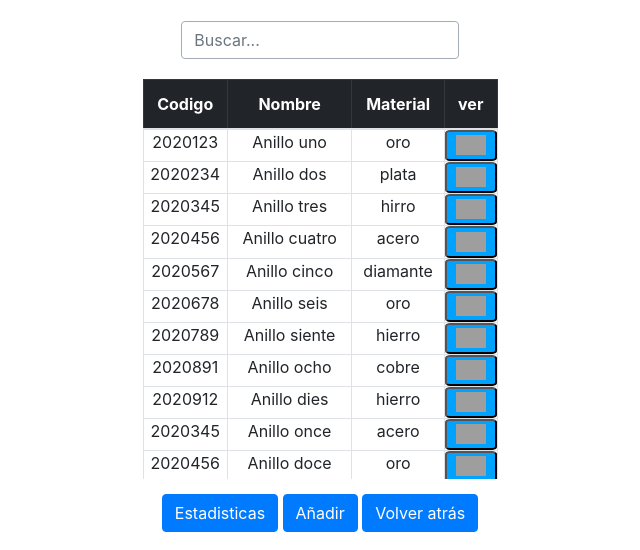
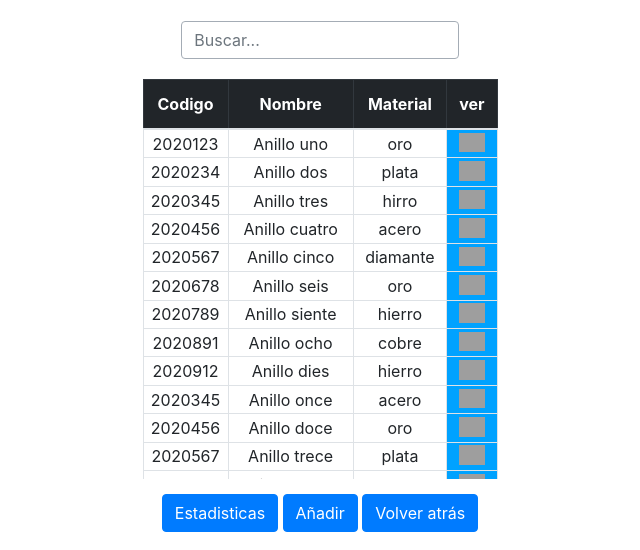
Before and after one commit to jc30flores/jewerly_project, a plain HTML site: page Joyeria/productos/anillos.html in a window 1280 px wide. Shown: the part 101-651 px from the top of the page, without its empty margins (320-960 px from the left). Drawn offline with nearby package versions, Linux system fonts and the light colour scheme; grey boxes are pictures that could not be loaded.

Commit message:
funcion a botones ver

```diff
--- a/Joyeria/estilos_productos.css
+++ b/Joyeria/estilos_productos.css
@@ -33,7 +33,7 @@ font-size: inherit;
 line-height: inherit;
 }
 
-/* estilos de tabla y botones */
+/* estilos de tabla */
 .barra_desplasamiento{
   background-color: rgb(255, 255, 255);
   height: 400px;
@@ -60,33 +60,37 @@ line-height: inherit;
 
 }
 
-.eliminar0{
-  color: black;
-  background-color: white;
+/*estilos de botones*/
+
+.fondo_btn{
   width: 100%;
   height: 100%;
+  margin-top: 0px;
+  margin-bottom: 0px;
+  background-color: rgb(0, 162, 255);
+  border-color: black;
+  border: 1px;
+  }
+
+.imagen_de_ojo{
+  color: rgb(255, 255, 255);
+  background-color: rgb(0, 162, 255);
+  width: 70%;
+  height: 70%;
   border-radius: 0%;
-  border:0px;
+  margin-bottom: 4px;
 }
 
-.eliminar2{
-  width: 30px;
-  height: 20px;
-  margin-top: 0px;
-  margin-bottom: 3px;
+/*estilos de celdas de la tabla*/
+.table td {
+  padding: 0.00rem;
+  border-top: 1px solid #dee2e6;
+  text-align: center;
+  vertical-align: middle;
+
   }
 
-.ver{
-  color: rgb(10, 10, 10);
-  background-color: rgb(0, 162, 255);
-  width: 100%;
-  height: 100%;
-  border-radius: 10%;
-}
-
-
-.table td {
-  padding: 0.00rem;
-  vertical-align: top;
-  border-top: 1px solid #dee2e6;
-}
+/*estilos de las columnas*/
+ .columna_ver{
+  width: 35px;
+ }
--- a/Joyeria/productos/anillos.html
+++ b/Joyeria/productos/anillos.html
@@ -78,16 +78,18 @@
                         <th scope="col">Codigo</th>
                         <th scope="col">Nombre</th>
                         <th scope="col">Material</th>
-                        <th scope="row">ver</th>
+                        <th scope="row" class="columna_ver">ver</th>
                       </tr>
                     </thead>
                     <tr>
                       <td scope="row ">2020123</td>
                       <td scope="row">Anillo uno</td>
                       <td scope="row">oro</td>
-                      <td> <button type="button" class="ver">
-                        <img class="eliminar2" src="https://th.bing.com/th/id/R.46b765994dab1f2fc559bc743148570d?rik=cBVkUjOv3GVs7w&riu=http%3a%2f%2fstatic1.squarespace.com%2fstatic%2f5ba292ed0dbda3aec8b0591c%2ft%2f5c61a0b7104c7b297f383020%2f1549902009519%2fmark.png%3fformat%3d1500w&ehk=4qsZOjWTvLt%2fhF5itsIJuU%2blLsVc3D7PD%2f261bKkZd4%3d&risl=&pid=ImgRaw&r=0"
-                        alt="boton basurero">
+                      <td>
+                        <button type="button" class="fondo_btn">
+                        <a href="../productos/ver_productos/vista_productos.html">
+                          <img src="https://th.bing.com/th/id/R.46b765994dab1f2fc559bc743148570d?rik=cBVkUjOv3GVs7w&riu=http%3a%2f%2fstatic1.squarespace.com%2fstatic%2f5ba292ed0dbda3aec8b0591c%2ft%2f5c61a0b7104c7b297f383020%2f1549902009519%2fmark.png%3fformat%3d1500w&ehk=4qsZOjWTvLt%2fhF5itsIJuU%2blLsVc3D7PD%2f261bKkZd4%3d&risl=&pid=ImgRaw&r=0" alt="imagen_button" class="imagen_de_ojo">
+                        </a>
                        </button>                     <!--estos enlacens que estan dentro de la etiqueta button se pueden colocar en un solo lugar y enlazar por medio de ID para que no este en cada etiqueta el enlace -->
                         </td>
                     </tr>
@@ -95,9 +97,11 @@
                       <td scope="row ">2020234</td>
                       <td scope="row">Anillo dos </td>
                       <td scope="row">plata</td>
-                      <td> <button type="button" class="ver">
-                        <img class="eliminar2" src="https://th.bing.com/th/id/R.46b765994dab1f2fc559bc743148570d?rik=cBVkUjOv3GVs7w&riu=http%3a%2f%2fstatic1.squarespace.com%2fstatic%2f5ba292ed0dbda3aec8b0591c%2ft%2f5c61a0b7104c7b297f383020%2f1549902009519%2fmark.png%3fformat%3d1500w&ehk=4qsZOjWTvLt%2fhF5itsIJuU%2blLsVc3D7PD%2f261bKkZd4%3d&risl=&pid=ImgRaw&r=0"
-                        alt="boton basurero">
+                      <td>
+                        <button type="button" class="fondo_btn">
+                          <a href="../productos/ver_productos/vista_productos.html">
+                            <img src="https://th.bing.com/th/id/R.46b765994dab1f2fc559bc743148570d?rik=cBVkUjOv3GVs7w&riu=http%3a%2f%2fstatic1.squarespace.com%2fstatic%2f5ba292ed0dbda3aec8b0591c%2ft%2f5c61a0b7104c7b297f383020%2f1549902009519%2fmark.png%3fformat%3d1500w&ehk=4qsZOjWTvLt%2fhF5itsIJuU%2blLsVc3D7PD%2f261bKkZd4%3d&risl=&pid=ImgRaw&r=0" alt="imagen_button" class="imagen_de_ojo">
+                          </a>
                          </button>
                         </td>
                     </tr>
@@ -105,9 +109,11 @@
                       <td scope="row ">2020345</td>
                       <td scope="row">Anillo tres </td>
                       <td scope="row">hirro</td>
-                      <td> <button type="button" class="ver">
-                        <img class="eliminar2" src="https://th.bing.com/th/id/R.46b765994dab1f2fc559bc743148570d?rik=cBVkUjOv3GVs7w&riu=http%3a%2f%2fstatic1.squarespace.com%2fstatic%2f5ba292ed0dbda3aec8b0591c%2ft%2f5c61a0b7104c7b297f383020%2f1549902009519%2fmark.png%3fformat%3d1500w&ehk=4qsZOjWTvLt%2fhF5itsIJuU%2blLsVc3D7PD%2f261bKkZd4%3d&risl=&pid=ImgRaw&r=0"
-                        alt="boton basurero">
+                      <td>
+                        <button type="button" class="fondo_btn">
+                          <a href="../productos/ver_productos/vista_productos.html">
+                            <img src="https://th.bing.com/th/id/R.46b765994dab1f2fc559bc743148570d?rik=cBVkUjOv3GVs7w&riu=http%3a%2f%2fstatic1.squarespace.com%2fstatic%2f5ba292ed0dbda3aec8b0591c%2ft%2f5c61a0b7104c7b297f383020%2f1549902009519%2fmark.png%3fformat%3d1500w&ehk=4qsZOjWTvLt%2fhF5itsIJuU%2blLsVc3D7PD%2f261bKkZd4%3d&risl=&pid=ImgRaw&r=0" alt="imagen_button" class="imagen_de_ojo">
+                          </a>
                          </button>
                         </td>
                     </tr>
@@ -115,9 +121,11 @@
                       <td scope="row ">2020456</td>
                       <td scope="row">Anillo cuatro </td>
                       <td scope="row">acero</td>
-                      <td> <button type="button" class="ver">
-                        <img class="eliminar2" src="https://th.bing.com/th/id/R.46b765994dab1f2fc559bc743148570d?rik=cBVkUjOv3GVs7w&riu=http%3a%2f%2fstatic1.squarespace.com%2fstatic%2f5ba292ed0dbda3aec8b0591c%2ft%2f5c61a0b7104c7b297f383020%2f1549902009519%2fmark.png%3fformat%3d1500w&ehk=4qsZOjWTvLt%2fhF5itsIJuU%2blLsVc3D7PD%2f261bKkZd4%3d&risl=&pid=ImgRaw&r=0"
-                        alt="boton basurero">
+                      <td>
+                        <button type="button" class="fondo_btn">
+                          <a href="../productos/ver_productos/vista_productos.html">
+                            <img src="https://th.bing.com/th/id/R.46b765994dab1f2fc559bc743148570d?rik=cBVkUjOv3GVs7w&riu=http%3a%2f%2fstatic1.squarespace.com%2fstatic%2f5ba292ed0dbda3aec8b0591c%2ft%2f5c61a0b7104c7b297f383020%2f1549902009519%2fmark.png%3fformat%3d1500w&ehk=4qsZOjWTvLt%2fhF5itsIJuU%2blLsVc3D7PD%2f261bKkZd4%3d&risl=&pid=ImgRaw&r=0" alt="imagen_button" class="imagen_de_ojo">
+                          </a>
                          </button>
                         </td>
                     </tr>
@@ -125,9 +133,11 @@
                       <td scope="row ">2020567</td>
                       <td scope="row">Anillo cinco</td>
                       <td scope="row">diamante</td>
-                      <td> <button type="button" class="ver">
-                        <img class="eliminar2" src="https://th.bing.com/th/id/R.46b765994dab1f2fc559bc743148570d?rik=cBVkUjOv3GVs7w&riu=http%3a%2f%2fstatic1.squarespace.com%2fstatic%2f5ba292ed0dbda3aec8b0591c%2ft%2f5c61a0b7104c7b297f383020%2f1549902009519%2fmark.png%3fformat%3d1500w&ehk=4qsZOjWTvLt%2fhF5itsIJuU%2blLsVc3D7PD%2f261bKkZd4%3d&risl=&pid=ImgRaw&r=0"
-                        alt="boton basurero">
+                      <td>
+                        <button type="button" class="fondo_btn">
+                          <a href="../productos/ver_productos/vista_productos.html"></a>
+                            <img src="https://th.bing.com/th/id/R.46b765994dab1f2fc559bc743148570d?rik=cBVkUjOv3GVs7w&riu=http%3a%2f%2fstatic1.squarespace.com%2fstatic%2f5ba292ed0dbda3aec8b0591c%2ft%2f5c61a0b7104c7b297f383020%2f1549902009519%2fmark.png%3fformat%3d1500w&ehk=4qsZOjWTvLt%2fhF5itsIJuU%2blLsVc3D7PD%2f261bKkZd4%3d&risl=&pid=ImgRaw&r=0" alt="imagen_button" class="imagen_de_ojo">
+                          </a>
                          </button>
                         </td>
                     </tr>
@@ -135,9 +145,11 @@
                       <td scope="row ">2020678</td>
                       <td scope="row">Anillo seis </td>
                       <td scope="row">oro</td>
-                      <td> <button type="button" class="ver">
-                        <img class="eliminar2" src="https://th.bing.com/th/id/R.46b765994dab1f2fc559bc743148570d?rik=cBVkUjOv3GVs7w&riu=http%3a%2f%2fstatic1.squarespace.com%2fstatic%2f5ba292ed0dbda3aec8b0591c%2ft%2f5c61a0b7104c7b297f383020%2f1549902009519%2fmark.png%3fformat%3d1500w&ehk=4qsZOjWTvLt%2fhF5itsIJuU%2blLsVc3D7PD%2f261bKkZd4%3d&risl=&pid=ImgRaw&r=0"
-                        alt="boton basurero">
+                      <td>
+                        <button type="button" class="fondo_btn">
+                          <a href="../productos/ver_productos/vista_productos.html">
+                            <img src="https://th.bing.com/th/id/R.46b765994dab1f2fc559bc743148570d?rik=cBVkUjOv3GVs7w&riu=http%3a%2f%2fstatic1.squarespace.com%2fstatic%2f5ba292ed0dbda3aec8b0591c%2ft%2f5c61a0b7104c7b297f383020%2f1549902009519%2fmark.png%3fformat%3d1500w&ehk=4qsZOjWTvLt%2fhF5itsIJuU%2blLsVc3D7PD%2f261bKkZd4%3d&risl=&pid=ImgRaw&r=0" alt="imagen_button" class="imagen_de_ojo">
+                          </a>
                          </button>
                         </td>
                     </tr>
@@ -145,9 +157,11 @@
                       <td scope="row ">2020789</td>
                       <td scope="row">Anillo siente </td>
                       <td scope="row">hierro</td>
-                      <td> <button type="button" class="ver">
-                        <img class="eliminar2" src="https://th.bing.com/th/id/R.46b765994dab1f2fc559bc743148570d?rik=cBVkUjOv3GVs7w&riu=http%3a%2f%2fstatic1.squarespace.com%2fstatic%2f5ba292ed0dbda3aec8b0591c%2ft%2f5c61a0b7104c7b297f383020%2f1549902009519%2fmark.png%3fformat%3d1500w&ehk=4qsZOjWTvLt%2fhF5itsIJuU%2blLsVc3D7PD%2f261bKkZd4%3d&risl=&pid=ImgRaw&r=0"
-                        alt="boton basurero">
+                      <td>
+                        <button type="button" class="fondo_btn">
+                          <a href="../productos/ver_productos/vista_productos.html">
+                            <img src="https://th.bing.com/th/id/R.46b765994dab1f2fc559bc743148570d?rik=cBVkUjOv3GVs7w&riu=http%3a%2f%2fstatic1.squarespace.com%2fstatic%2f5ba292ed0dbda3aec8b0591c%2ft%2f5c61a0b7104c7b297f383020%2f1549902009519%2fmark.png%3fformat%3d1500w&ehk=4qsZOjWTvLt%2fhF5itsIJuU%2blLsVc3D7PD%2f261bKkZd4%3d&risl=&pid=ImgRaw&r=0" alt="imagen_button" class="imagen_de_ojo">
+                          </a>
                          </button>
                         </td>
                     </tr>
@@ -155,9 +169,11 @@
                       <td scope="row ">2020891</td>
                       <td scope="row">Anillo ocho </td>
                       <td scope="row">cobre</td>
-                      <td> <button type="button" class="ver">
-                        <img class="eliminar2" src="https://th.bing.com/th/id/R.46b765994dab1f2fc559bc743148570d?rik=cBVkUjOv3GVs7w&riu=http%3a%2f%2fstatic1.squarespace.com%2fstatic%2f5ba292ed0dbda3aec8b0591c%2ft%2f5c61a0b7104c7b297f383020%2f1549902009519%2fmark.png%3fformat%3d1500w&ehk=4qsZOjWTvLt%2fhF5itsIJuU%2blLsVc3D7PD%2f261bKkZd4%3d&risl=&pid=ImgRaw&r=0"
-                        alt="boton basurero">
+                      <td>
+                        <button type="button" class="fondo_btn">
+                          <a href="../productos/ver_productos/vista_productos.html">
+                            <img src="https://th.bing.com/th/id/R.46b765994dab1f2fc559bc743148570d?rik=cBVkUjOv3GVs7w&riu=http%3a%2f%2fstatic1.squarespace.com%2fstatic%2f5ba292ed0dbda3aec8b0591c%2ft%2f5c61a0b7104c7b297f383020%2f1549902009519%2fmark.png%3fformat%3d1500w&ehk=4qsZOjWTvLt%2fhF5itsIJuU%2blLsVc3D7PD%2f261bKkZd4%3d&risl=&pid=ImgRaw&r=0" alt="imagen_button" class="imagen_de_ojo">
+                          </a>
                          </button>
                         </td>
                     </tr>
@@ -165,9 +181,11 @@
                       <td scope="row ">2020912</td>
                       <td scope="row">Anillo dies </td>
                       <td scope="row">hierro</td>
-                      <td> <button type="button" class="ver">
-                        <img class="eliminar2" src="https://th.bing.com/th/id/R.46b765994dab1f2fc559bc743148570d?rik=cBVkUjOv3GVs7w&riu=http%3a%2f%2fstatic1.squarespace.com%2fstatic%2f5ba292ed0dbda3aec8b0591c%2ft%2f5c61a0b7104c7b297f383020%2f1549902009519%2fmark.png%3fformat%3d1500w&ehk=4qsZOjWTvLt%2fhF5itsIJuU%2blLsVc3D7PD%2f261bKkZd4%3d&risl=&pid=ImgRaw&r=0"
-                        alt="boton basurero">
+                      <td>
+                        <button type="button" class="fondo_btn">
+                          <a href="../productos/ver_productos/vista_productos.html">
+                            <img src="https://th.bing.com/th/id/R.46b765994dab1f2fc559bc743148570d?rik=cBVkUjOv3GVs7w&riu=http%3a%2f%2fstatic1.squarespace.com%2fstatic%2f5ba292ed0dbda3aec8b0591c%2ft%2f5c61a0b7104c7b297f383020%2f1549902009519%2fmark.png%3fformat%3d1500w&ehk=4qsZOjWTvLt%2fhF5itsIJuU%2blLsVc3D7PD%2f261bKkZd4%3d&risl=&pid=ImgRaw&r=0" alt="imagen_button" class="imagen_de_ojo">
+                          </a>
                          </button>
                         </td>
                     </tr>
@@ -175,9 +193,11 @@
                       <td scope="row ">2020345</td>
                       <td scope="row">Anillo once </td>
                       <td scope="row">acero</td>
-                      <td> <button type="button" class="ver">
-                        <img class="eliminar2" src="https://th.bing.com/th/id/R.46b765994dab1f2fc559bc743148570d?rik=cBVkUjOv3GVs7w&riu=http%3a%2f%2fstatic1.squarespace.com%2fstatic%2f5ba292ed0dbda3aec8b0591c%2ft%2f5c61a0b7104c7b297f383020%2f1549902009519%2fmark.png%3fformat%3d1500w&ehk=4qsZOjWTvLt%2fhF5itsIJuU%2blLsVc3D7PD%2f261bKkZd4%3d&risl=&pid=ImgRaw&r=0"
-                        alt="boton basurero">
+                      <td>
+                        <button type="button" class="fondo_btn">
+                          <a href="../productos/ver_productos/vista_productos.html">
+                            <img src="https://th.bing.com/th/id/R.46b765994dab1f2fc559bc743148570d?rik=cBVkUjOv3GVs7w&riu=http%3a%2f%2fstatic1.squarespace.com%2fstatic%2f5ba292ed0dbda3aec8b0591c%2ft%2f5c61a0b7104c7b297f383020%2f1549902009519%2fmark.png%3fformat%3d1500w&ehk=4qsZOjWTvLt%2fhF5itsIJuU%2blLsVc3D7PD%2f261bKkZd4%3d&risl=&pid=ImgRaw&r=0" alt="imagen_button" class="imagen_de_ojo">
+                          </a>
                          </button>
                         </td>
                     </tr>
@@ -185,9 +205,11 @@
                       <td scope="row ">2020456</td>
                       <td scope="row">Anillo doce </td>
                       <td scope="row">oro</td>
-                      <td> <button type="button" class="ver">
-                        <img class="eliminar2" src="https://th.bing.com/th/id/R.46b765994dab1f2fc559bc743148570d?rik=cBVkUjOv3GVs7w&riu=http%3a%2f%2fstatic1.squarespace.com%2fstatic%2f5ba292ed0dbda3aec8b0591c%2ft%2f5c61a0b7104c7b297f383020%2f1549902009519%2fmark.png%3fformat%3d1500w&ehk=4qsZOjWTvLt%2fhF5itsIJuU%2blLsVc3D7PD%2f261bKkZd4%3d&risl=&pid=ImgRaw&r=0"
-                        alt="boton basurero">
+                      <td>
+                        <button type="button" class="fondo_btn">
+                          <a href="../productos/ver_productos/vista_productos.html">
+                            <img src="https://th.bing.com/th/id/R.46b765994dab1f2fc559bc743148570d?rik=cBVkUjOv3GVs7w&riu=http%3a%2f%2fstatic1.squarespace.com%2fstatic%2f5ba292ed0dbda3aec8b0591c%2ft%2f5c61a0b7104c7b297f383020%2f1549902009519%2fmark.png%3fformat%3d1500w&ehk=4qsZOjWTvLt%2fhF5itsIJuU%2blLsVc3D7PD%2f261bKkZd4%3d&risl=&pid=ImgRaw&r=0" alt="imagen_button" class="imagen_de_ojo">
+                          </a>
                          </button>
                         </td>
                     </tr>
@@ -195,9 +217,11 @@
                       <td scope="row ">2020567</td>
                       <td scope="row">Anillo trece </td>
                       <td scope="row">plata</td>
-                      <td> <button type="button" class="ver">
-                        <img class="eliminar2" src="https://th.bing.com/th/id/R.46b765994dab1f2fc559bc743148570d?rik=cBVkUjOv3GVs7w&riu=http%3a%2f%2fstatic1.squarespace.com%2fstatic%2f5ba292ed0dbda3aec8b0591c%2ft%2f5c61a0b7104c7b297f383020%2f1549902009519%2fmark.png%3fformat%3d1500w&ehk=4qsZOjWTvLt%2fhF5itsIJuU%2blLsVc3D7PD%2f261bKkZd4%3d&risl=&pid=ImgRaw&r=0"
-                        alt="boton basurero">
+                      <td>
+                        <button type="button" class="fondo_btn">
+                          <a href="../productos/ver_productos/vista_productos.html">
+                            <img src="https://th.bing.com/th/id/R.46b765994dab1f2fc559bc743148570d?rik=cBVkUjOv3GVs7w&riu=http%3a%2f%2fstatic1.squarespace.com%2fstatic%2f5ba292ed0dbda3aec8b0591c%2ft%2f5c61a0b7104c7b297f383020%2f1549902009519%2fmark.png%3fformat%3d1500w&ehk=4qsZOjWTvLt%2fhF5itsIJuU%2blLsVc3D7PD%2f261bKkZd4%3d&risl=&pid=ImgRaw&r=0" alt="imagen_button" class="imagen_de_ojo">
+                          </a>
                          </button>
                         </td>
                     </tr>
@@ -205,9 +229,11 @@
                       <td scope="row ">2020678</td>
                       <td scope="row">Anillo catorce </td>
                       <td scope="row">cobre</td>
-                      <td> <button type="button" class="ver">
-                        <img class="eliminar2" src="https://th.bing.com/th/id/R.46b765994dab1f2fc559bc743148570d?rik=cBVkUjOv3GVs7w&riu=http%3a%2f%2fstatic1.squarespace.com%2fstatic%2f5ba292ed0dbda3aec8b0591c%2ft%2f5c61a0b7104c7b297f383020%2f1549902009519%2fmark.png%3fformat%3d1500w&ehk=4qsZOjWTvLt%2fhF5itsIJuU%2blLsVc3D7PD%2f261bKkZd4%3d&risl=&pid=ImgRaw&r=0"
-                        alt="boton basurero">
+                      <td>
+                        <button type="button" class="fondo_btn">
+                          <a href="../productos/ver_productos/vista_productos.html">
+                            <img src="https://th.bing.com/th/id/R.46b765994dab1f2fc559bc743148570d?rik=cBVkUjOv3GVs7w&riu=http%3a%2f%2fstatic1.squarespace.com%2fstatic%2f5ba292ed0dbda3aec8b0591c%2ft%2f5c61a0b7104c7b297f383020%2f1549902009519%2fmark.png%3fformat%3d1500w&ehk=4qsZOjWTvLt%2fhF5itsIJuU%2blLsVc3D7PD%2f261bKkZd4%3d&risl=&pid=ImgRaw&r=0" alt="imagen_button" class="imagen_de_ojo">
+                          </a>
                          </button>
                         </td>
                     </tr>
@@ -215,9 +241,11 @@
                       <td scope="row ">2020789</td>
                       <td scope="row">Anillo quince </td>
                       <td scope="row">hierro</td>
-                      <td> <button type="button" class="ver">
-                        <img class="eliminar2" src="https://th.bing.com/th/id/R.46b765994dab1f2fc559bc743148570d?rik=cBVkUjOv3GVs7w&riu=http%3a%2f%2fstatic1.squarespace.com%2fstatic%2f5ba292ed0dbda3aec8b0591c%2ft%2f5c61a0b7104c7b297f383020%2f1549902009519%2fmark.png%3fformat%3d1500w&ehk=4qsZOjWTvLt%2fhF5itsIJuU%2blLsVc3D7PD%2f261bKkZd4%3d&risl=&pid=ImgRaw&r=0"
-                        alt="boton basurero">
+                      <td>
+                        <button type="button" class="fondo_btn">
+                          <a href="../productos/ver_productos/vista_productos.html">
+                            <img src="https://th.bing.com/th/id/R.46b765994dab1f2fc559bc743148570d?rik=cBVkUjOv3GVs7w&riu=http%3a%2f%2fstatic1.squarespace.com%2fstatic%2f5ba292ed0dbda3aec8b0591c%2ft%2f5c61a0b7104c7b297f383020%2f1549902009519%2fmark.png%3fformat%3d1500w&ehk=4qsZOjWTvLt%2fhF5itsIJuU%2blLsVc3D7PD%2f261bKkZd4%3d&risl=&pid=ImgRaw&r=0" alt="imagen_button" class="imagen_de_ojo">
+                          </a>
                          </button>
                         </td>
                     </tr>
@@ -225,9 +253,11 @@
                       <td scope="row ">2020891</td>
                       <td scope="row">Anillo diecideis </td>
                       <td scope="row">diamante</td>
-                      <td> <button type="button" class="ver">
-                        <img class="eliminar2" src="https://th.bing.com/th/id/R.46b765994dab1f2fc559bc743148570d?rik=cBVkUjOv3GVs7w&riu=http%3a%2f%2fstatic1.squarespace.com%2fstatic%2f5ba292ed0dbda3aec8b0591c%2ft%2f5c61a0b7104c7b297f383020%2f1549902009519%2fmark.png%3fformat%3d1500w&ehk=4qsZOjWTvLt%2fhF5itsIJuU%2blLsVc3D7PD%2f261bKkZd4%3d&risl=&pid=ImgRaw&r=0"
-                        alt="boton basurero">
+                      <td>
+                        <button type="button" class="fondo_btn">
+                          <a href="../productos/ver_productos/vista_productos.html">
+                            <img src="https://th.bing.com/th/id/R.46b765994dab1f2fc559bc743148570d?rik=cBVkUjOv3GVs7w&riu=http%3a%2f%2fstatic1.squarespace.com%2fstatic%2f5ba292ed0dbda3aec8b0591c%2ft%2f5c61a0b7104c7b297f383020%2f1549902009519%2fmark.png%3fformat%3d1500w&ehk=4qsZOjWTvLt%2fhF5itsIJuU%2blLsVc3D7PD%2f261bKkZd4%3d&risl=&pid=ImgRaw&r=0" alt="imagen_button" class="imagen_de_ojo">
+                          </a>
                          </button>
                         </td>
                     </tr>
@@ -235,9 +265,11 @@
                       <td scope="row ">2020912</td>
                       <td scope="row">Anillo diecisiete </td>
                       <td scope="row">oro</td>
-                      <td> <button type="button" class="ver">
-                        <img class="eliminar2" src="https://th.bing.com/th/id/R.46b765994dab1f2fc559bc743148570d?rik=cBVkUjOv3GVs7w&riu=http%3a%2f%2fstatic1.squarespace.com%2fstatic%2f5ba292ed0dbda3aec8b0591c%2ft%2f5c61a0b7104c7b297f383020%2f1549902009519%2fmark.png%3fformat%3d1500w&ehk=4qsZOjWTvLt%2fhF5itsIJuU%2blLsVc3D7PD%2f261bKkZd4%3d&risl=&pid=ImgRaw&r=0"
-                        alt="boton basurero">
+                      <td>
+                        <button type="button" class="fondo_btn">
+                          <a href="../productos/ver_productos/vista_productos.html">
+                            <img src="https://th.bing.com/th/id/R.46b765994dab1f2fc559bc743148570d?rik=cBVkUjOv3GVs7w&riu=http%3a%2f%2fstatic1.squarespace.com%2fstatic%2f5ba292ed0dbda3aec8b0591c%2ft%2f5c61a0b7104c7b297f383020%2f1549902009519%2fmark.png%3fformat%3d1500w&ehk=4qsZOjWTvLt%2fhF5itsIJuU%2blLsVc3D7PD%2f261bKkZd4%3d&risl=&pid=ImgRaw&r=0" alt="imagen_button" class="imagen_de_ojo">
+                          </a>
                          </button>
                         </td>
                     </tr>
```
Also changed, not shown: Joyeria/productos/ver_productos/vista.css (added, +34 -0 lines), Joyeria/productos/ver_productos/vista_productos.html (added, +37 -0 lines). Lines whose indentation alone changed are shown as unchanged.
